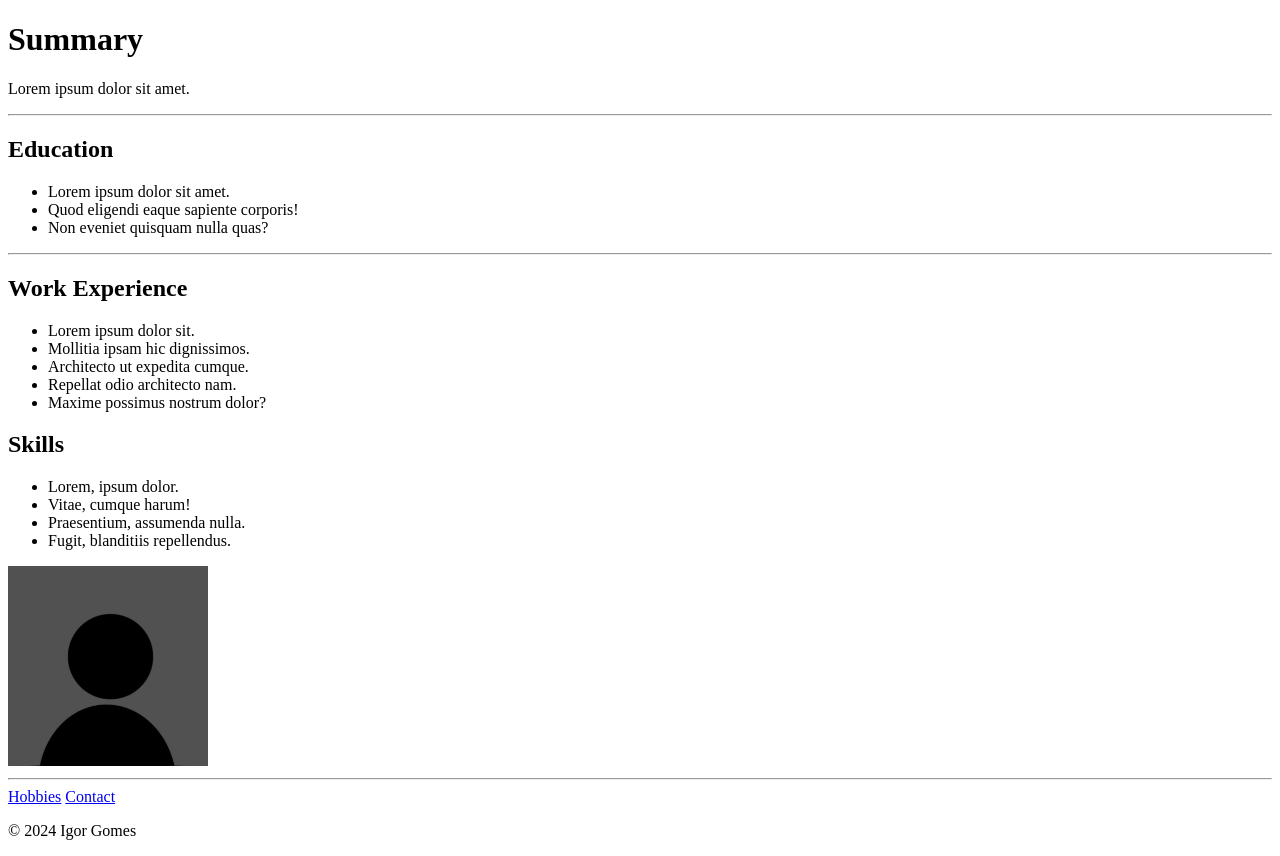
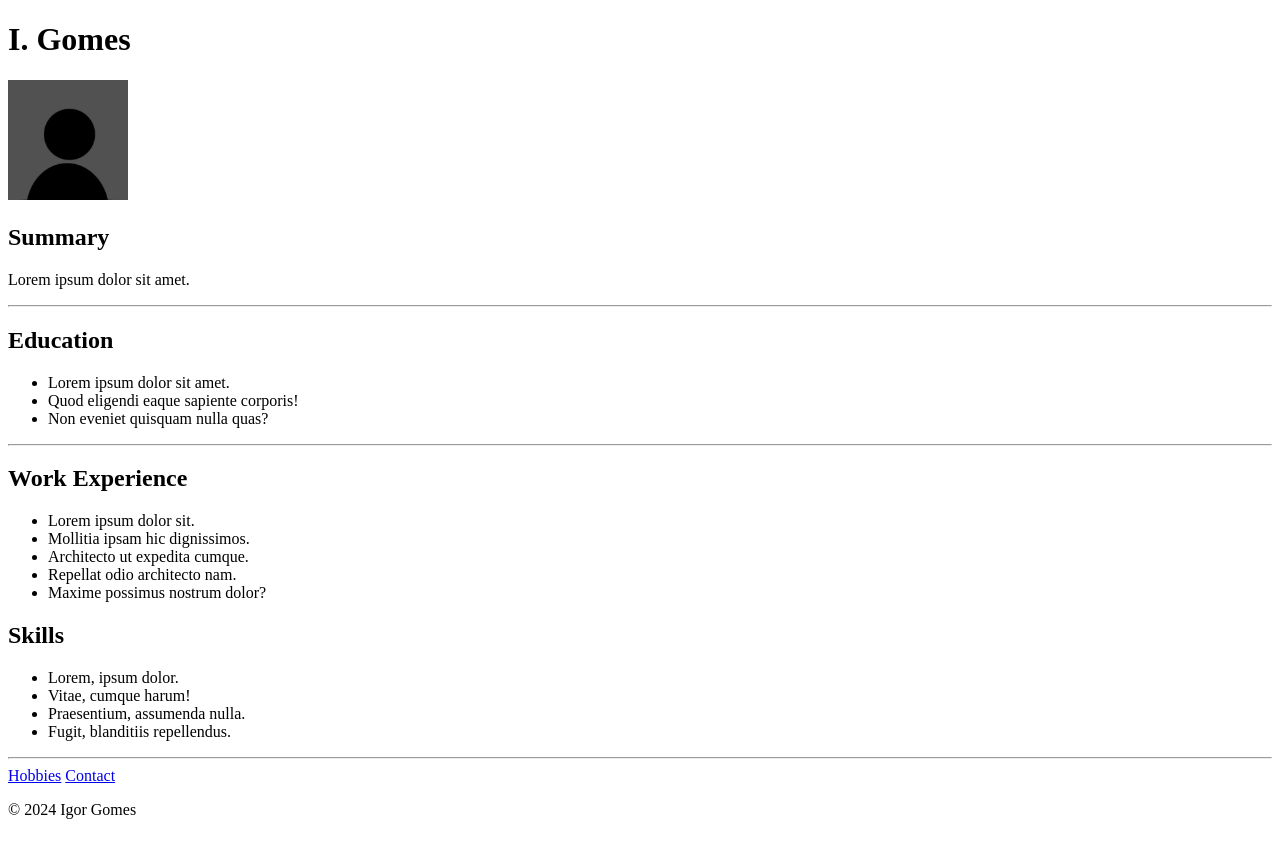
Before and after one commit to gomeslgor/capstoneProjectLevel1, a plain HTML site: page index.html in a window 1280 px wide. After the commit the page ends 835 px from the top, so only its background shows below. Drawn offline with Linux system fonts and the light colour scheme.

Commit message:
Update profile image

```diff
--- a/index.html
+++ b/index.html
@@ -6,7 +6,11 @@
     <title>My resume</title>
   </head>
   <body>
-    <h1>Summary</h1>
+    <h1>I. Gomes</h1>
+
+    <img src="photoprofile.jpg" alt="profile photo" height="120px" />
+
+    <h2>Summary</h2>
     <p>Lorem ipsum dolor sit amet.</p>
     <hr />
     <h2>Education</h2>
@@ -32,16 +36,12 @@
       <li>Praesentium, assumenda nulla.</li>
       <li>Fugit, blanditiis repellendus.</li>
     </ul>
-    <img src="./photoprofile.jpg" alt="profile photo" height="200px" />
     <hr />
-
     <a href="./hobbies.html">Hobbies</a>
     <a href="./contact.html">Contact</a>
 
     <footer>
       <p>© 2024 Igor Gomes</p>
     </footer>
-
-
   </body>
 </html>
```
